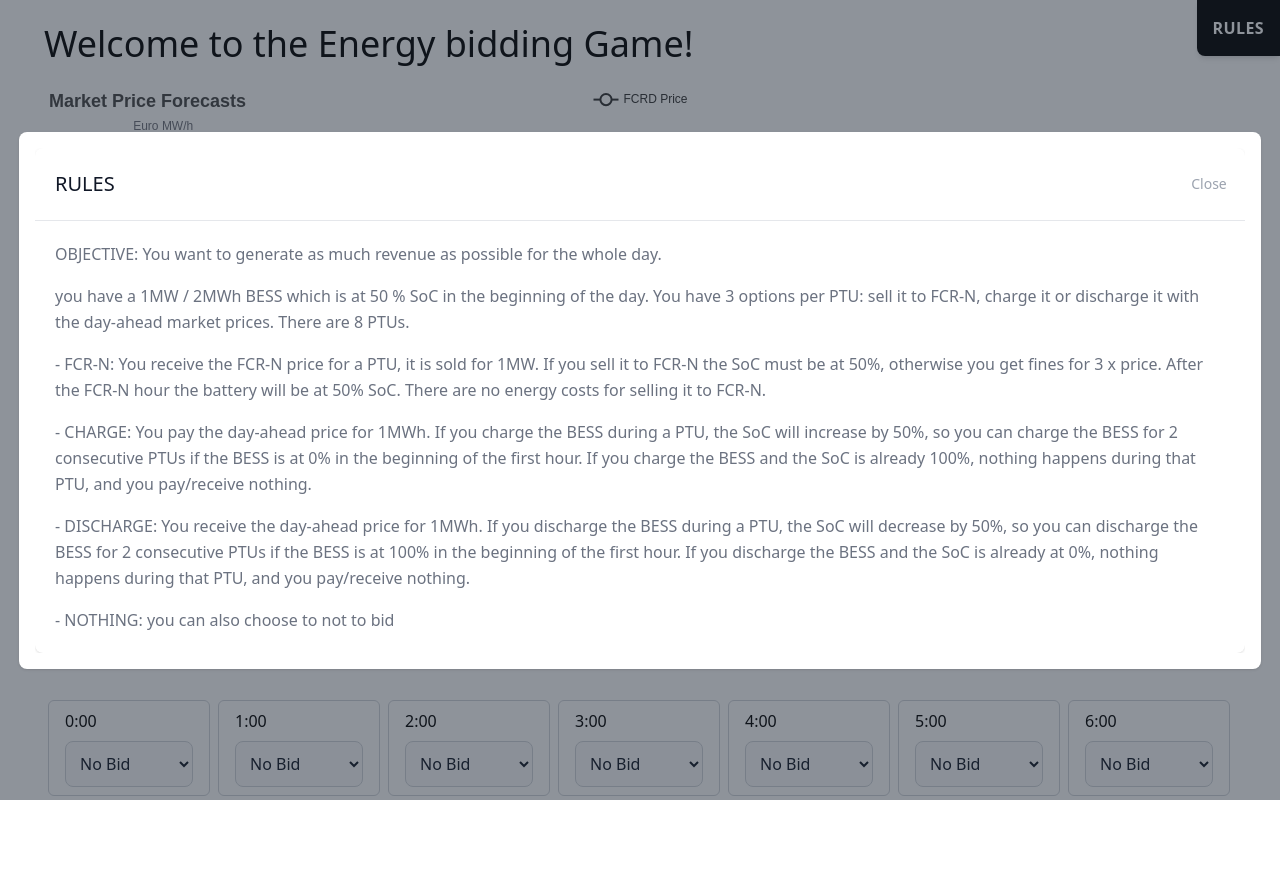
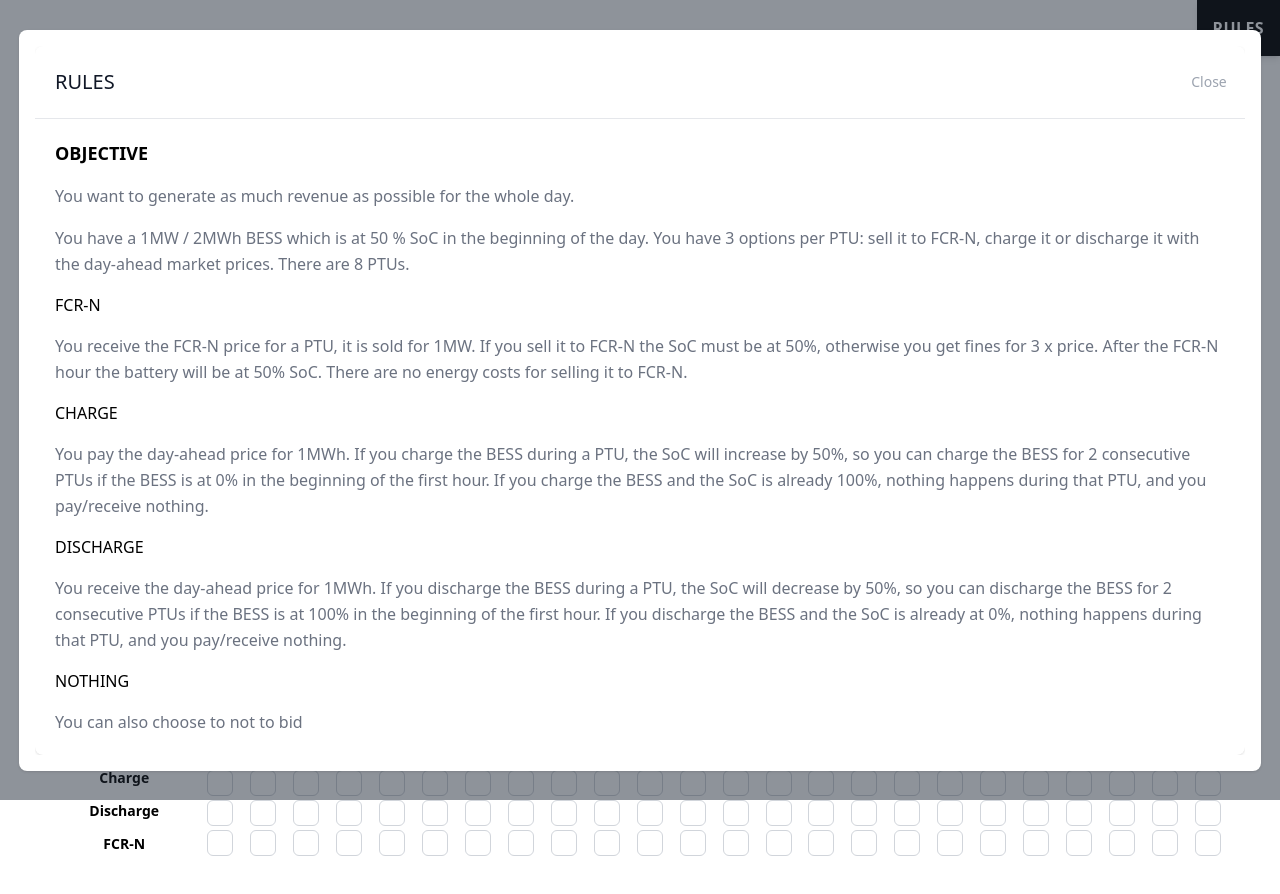
Before and after one commit to OllieFord/bidding-game, a SvelteKit app: page / in a window 1280 px wide. Both pictures are taken after a click on the button "RULES". Shown: the top 894 px of the page. Before the commit the page ends 800 px from the top, so only its background shows below. Built offline with nearby package versions, Linux system fonts and the light colour scheme.

Commit message:
small tweaks

```diff
--- a/src/routes/+page.svelte
+++ b/src/routes/+page.svelte
@@ -9,7 +9,7 @@
 
     let ptus = Array(24).fill().map((_, i) => i); // Example PTUs
     let selectedValues = Array(ptus.length).fill("0"); // Default to '0' for all
-    let chargeState = Array(ptus.length).fill(50)
+    let chargeState = Array(ptus.length).fill(0)
 
     let estimatedRevenue = {
         upper: Array(ptus.length).fill(0),
@@ -61,9 +61,9 @@
                 return currentChargeState
 
             } else {
-                estimatedRevenue.upper[index] = -(data[index].upper * 0.5)
-                estimatedRevenue.lower[index] = -(data[index].lower * 0.5)
-                estimatedRevenue.value[index] = -(data[index].value * 0.5)
+                estimatedRevenue.upper[index] = -(data[index].upper )
+                estimatedRevenue.lower[index] = -(data[index].lower )
+                estimatedRevenue.value[index] = -(data[index].value )
                 return currentChargeState + 50
             }
         }
@@ -73,9 +73,9 @@
             if (currentChargeState <= 0) {
                 return currentChargeState
             } else {
-                estimatedRevenue.upper[index]  = (data[index].upper * 0.5)
-                estimatedRevenue.lower[index]  = (data[index].lower * 0.5)
-                estimatedRevenue.value[index]  = (data[index].value * 0.5)
+                estimatedRevenue.upper[index]  = (data[index].upper)
+                estimatedRevenue.lower[index]  = (data[index].lower)
+                estimatedRevenue.value[index]  = (data[index].value)
                 return currentChargeState - 50
             }
 
@@ -147,24 +147,28 @@
             </div>
             <!-- Modal body -->
             <div class="p-4 md:p-5 space-y-4">
+                <h2 class="text-lg font-bold">OBJECTIVE</h2>
                 <p class="text-base leading-relaxed text-gray-500 dark:text-gray-400">
-                    OBJECTIVE: You want to generate as much revenue as possible for the whole day.
+                    You want to generate as much revenue as possible for the whole day.
                 </p>
                 <p class="text-base leading-relaxed text-gray-500 dark:text-gray-400">
-                    you have a 1MW / 2MWh BESS which is at 50 % SoC in the beginning of the day. You have 3 options per PTU: sell it to FCR-N, charge it or discharge it with the day-ahead market prices. There are 8 PTUs.
+                    You have a 1MW / 2MWh BESS which is at 50 % SoC in the beginning of the day. You have 3 options per PTU: sell it to FCR-N, charge it or discharge it with the day-ahead market prices. There are 8 PTUs.
                 </p>
+                <h3 class="text-md font-medium">FCR-N</h3>
                 <p class="text-base leading-relaxed text-gray-500 dark:text-gray-400">
-                    - FCR-N: You receive the FCR-N price for a PTU, it is sold for 1MW. If you sell it to FCR-N the SoC must be at 50%, otherwise you get fines for 3 x price. After the FCR-N hour the battery will be at 50% SoC. There are no energy costs for selling it to FCR-N.
+                    You receive the FCR-N price for a PTU, it is sold for 1MW. If you sell it to FCR-N the SoC must be at 50%, otherwise you get fines for 3 x price. After the FCR-N hour the battery will be at 50% SoC. There are no energy costs for selling it to FCR-N.
                 </p>
+                <h3 class="text-md font-medium">CHARGE</h3>
                 <p class="text-base leading-relaxed text-gray-500 dark:text-gray-400">
-                    - CHARGE: You pay the day-ahead price for 1MWh. If you charge the BESS during a PTU, the SoC will increase by 50%, so you can charge the BESS for 2 consecutive PTUs if the BESS is at 0% in the beginning of the first hour. If you charge the BESS and the SoC is already 100%, nothing happens during that PTU, and you pay/receive nothing.
+                    You pay the day-ahead price for 1MWh. If you charge the BESS during a PTU, the SoC will increase by 50%, so you can charge the BESS for 2 consecutive PTUs if the BESS is at 0% in the beginning of the first hour. If you charge the BESS and the SoC is already 100%, nothing happens during that PTU, and you pay/receive nothing.
                 </p>
-
+                <h3 class="text-md font-medium">DISCHARGE</h3>
                 <p class="text-base leading-relaxed text-gray-500 dark:text-gray-400">
-                    - DISCHARGE: You receive the day-ahead price for 1MWh. If you discharge the BESS during a PTU, the SoC will decrease by 50%, so you can discharge the BESS for 2 consecutive PTUs if the BESS is at 100% in the beginning of the first hour. If you discharge the BESS and the SoC is already at 0%, nothing happens during that PTU, and you pay/receive nothing.
+                    You receive the day-ahead price for 1MWh. If you discharge the BESS during a PTU, the SoC will decrease by 50%, so you can discharge the BESS for 2 consecutive PTUs if the BESS is at 100% in the beginning of the first hour. If you discharge the BESS and the SoC is already at 0%, nothing happens during that PTU, and you pay/receive nothing.
                 </p>
+                <h3 class="text-md font-medium">NOTHING</h3>
                 <p class="text-base leading-relaxed text-gray-500 dark:text-gray-400">
-                    - NOTHING: you can also choose to not to bid
+                    You can also choose to not to bid
                 </p>
 
 
@@ -208,7 +212,7 @@
          <Battery_chart {chargeState}></Battery_chart>
     </div>
 
-
+<!--
     <div class="flex flex-row overflow-scroll sm:overflow-x-scroll ">
 
         {#each ptus as ptu, index}
@@ -227,9 +231,75 @@
                 </div>
 
             </div>
+        {/each}
+    </div> -->
 
 
 
+
+    <div class="flex flex-row justify-evenly w-full pb-4 mb-16 ">
+        <div class=" rounded-md text-center text-sm font-bold flex flex-col gap-1 justify-evenly ">
+                <div class="mb-2 uppercase tracking-tight ">
+                   Bidding Controls
+                </div>
+                <div class="flex-grow flex flex-col text-right items-center">
+
+                    <div class="flex flex-grow items-center ">
+                        No Bid
+                    </div>
+                    <div class="flex flex-grow items-center">
+                        Charge
+                    </div>
+                    <div class="flex flex-grow items-center">
+                        Discharge
+                    </div>
+                    <div class="flex flex-grow items-center">
+                        FCR-N
+                    </div>
+                    </div>
+
+        </div>
+
+        {#each ptus as ptu, index}
+
+            <div class=" border-gray-300 rounded-md text-center flex flex-col text-xs gap-1 ">
+                <div class="mb-2">
+                    {#if ptu < 10}
+                        0{ptu}:00
+                    {:else}
+                        {ptu}:00
+                    {/if}
+                </div>
+
+                <fieldset>
+                    <div>
+                        {estimatedRevenue.value[index].toFixed(2)}
+                    </div>
+                    <div>
+                        <input class="hidden radio" type="radio" id={`no-bid-${ptu}`} name={`select-${ptu}`} value="0" bind:group={selectedValues[ptu]} on:change={() => updateSelectedValue(ptu, '0')}  checked />
+                        <label class="radio-label inline-block p-3 border border-gray-300 rounded-md cursor-pointer hover:bg-blue-100 hover:border-blue-500" for={`no-bid-${ptu}`}></label>
+                    </div>
+                    <div>
+                        <input class="hidden radio" type="radio" id={`charge-${ptu}`} name={`select-${ptu}`} value="1" bind:group={selectedValues[ptu]} on:change={() => updateSelectedValue(ptu, '1')}  />
+                        <label class="radio-label inline-block p-3 border border-gray-300 rounded-md cursor-pointer hover:bg-blue-100 hover:border-blue-500" for={`charge-${ptu}`}></label>
+                    </div>
+                    <div>
+                        <input class="hidden radio" type="radio" id={`discharge-${ptu}`} name={`select-${ptu}`} value="2" bind:group={selectedValues[ptu]} on:change={() => updateSelectedValue(ptu, '2')}  />
+                        <label class="radio-label inline-block p-3 border border-gray-300 rounded-md cursor-pointer hover:bg-blue-100 hover:border-blue-500" for={`discharge-${ptu}`}></label>
+                    </div>
+                    <div>
+                        <input class="hidden radio" type="radio" id={`fcrn-${ptu}`} name={`select-${ptu}`} value="3" bind:group={selectedValues[ptu]} on:change={() => updateSelectedValue(ptu, '3')}  />
+                        <label class="radio-label inline-block p-3 border border-gray-300 rounded-md cursor-pointer hover:bg-blue-100 hover:border-blue-500" for={`fcrn-${ptu}`}></label>
+                    </div>
+
+
+
+                </fieldset>
+
+
+
+
+            </div>
         {/each}
     </div>
 
@@ -237,3 +307,13 @@
 
 
 </main>
+
+
+<style>
+
+    .radio:checked + .radio-label {
+        background-color: #737373; /* Background of selected button */
+        border-color: #a3a3a3; /* Border color of selected button */
+        border-radius: 6px;
+    }
+</style>
```
